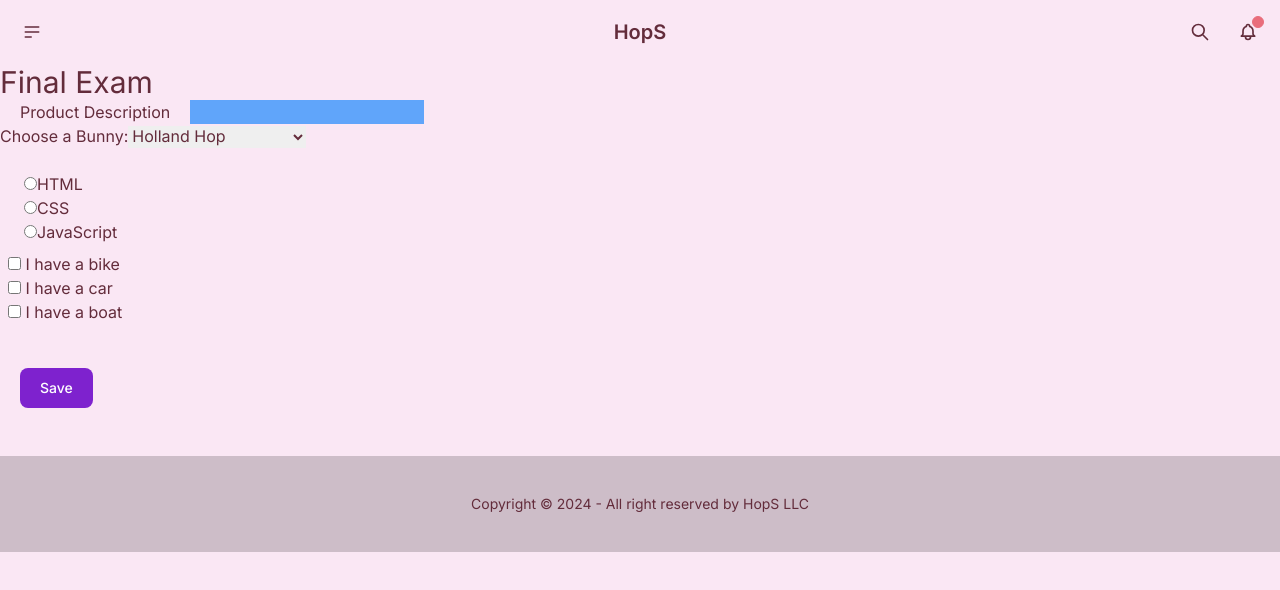
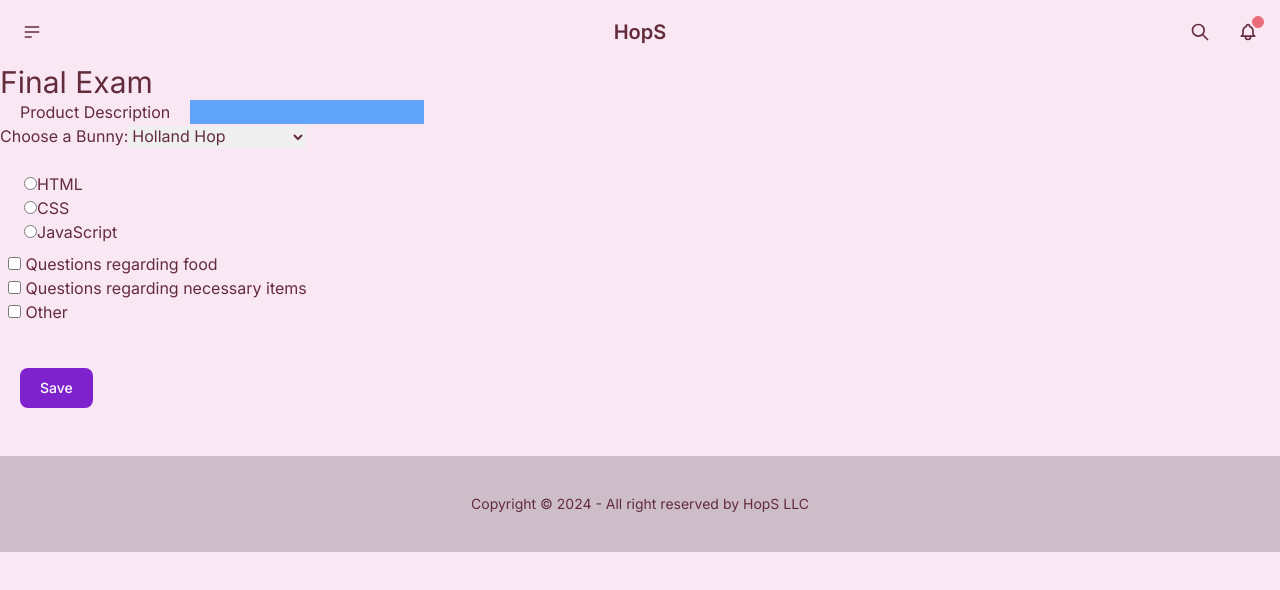
Before and after one commit to lkaur29/exam2, a Next.js app: page /final in a window 1280 px wide. Shown: the top 590 px of the page. Built offline with nearby package versions, Linux system fonts and the light colour scheme.

Commit message:
questions 1 2 3

```diff
--- a/app/final/page.tsx
+++ b/app/final/page.tsx
@@ -28,12 +28,12 @@ export default function Page() {
         </div>
 
         <div className="ml-2 mt-2">
-        <input type="checkbox" id="vehicle1" name="vehicle1" value="Bike" />
-        <label htmlFor="vehicle1"> I have a bike</label><br />
-        <input type="checkbox" id="vehicle2" name="vehicle2" value="Car" />
-        <label htmlFor="vehicle2"> I have a car</label><br />
-        <input type="checkbox" id="vehicle3" name="vehicle3" value="Car" />
-        <label htmlFor="vehicle2"> I have a boat</label><br />
+        <input type="checkbox" id="q1" name="q1" value="Food" />
+        <label htmlFor="q1"> Questions regarding food</label><br />
+        <input type="checkbox" id="q2" name="q2" value="Items" />
+        <label htmlFor="q2"> Questions regarding necessary items</label><br />
+        <input type="checkbox" id="q3" name="q3" value="Other" />
+        <label htmlFor="q2"> Other </label><br />
         </div>
 
         <br/ >
```
